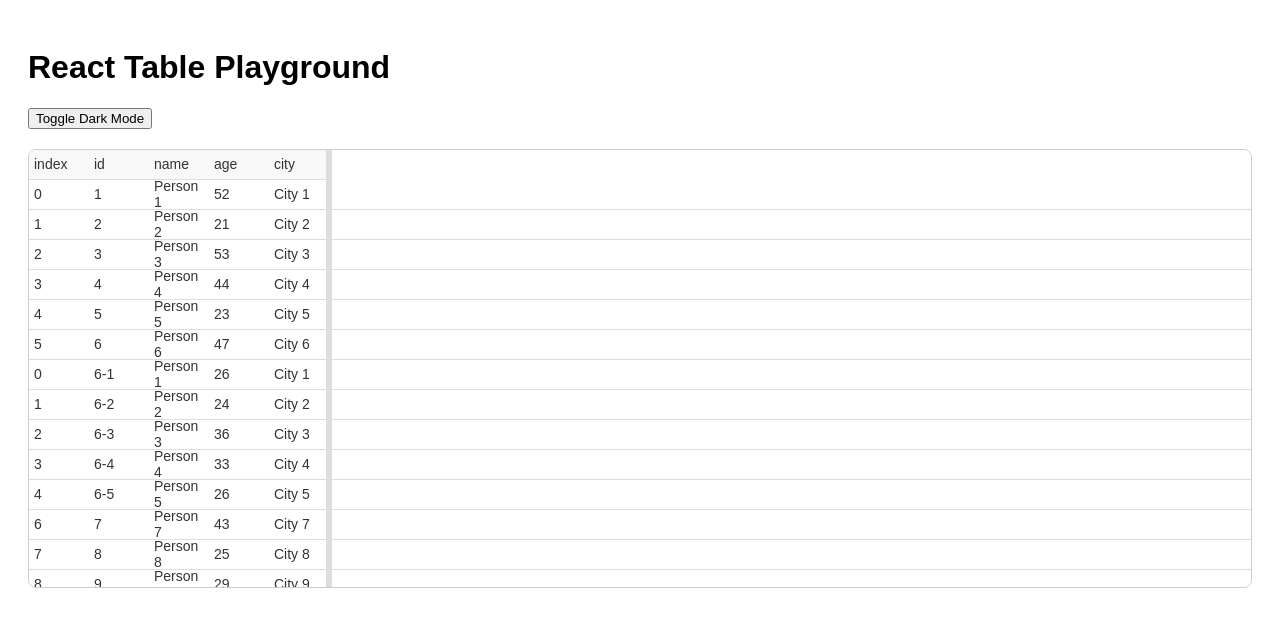
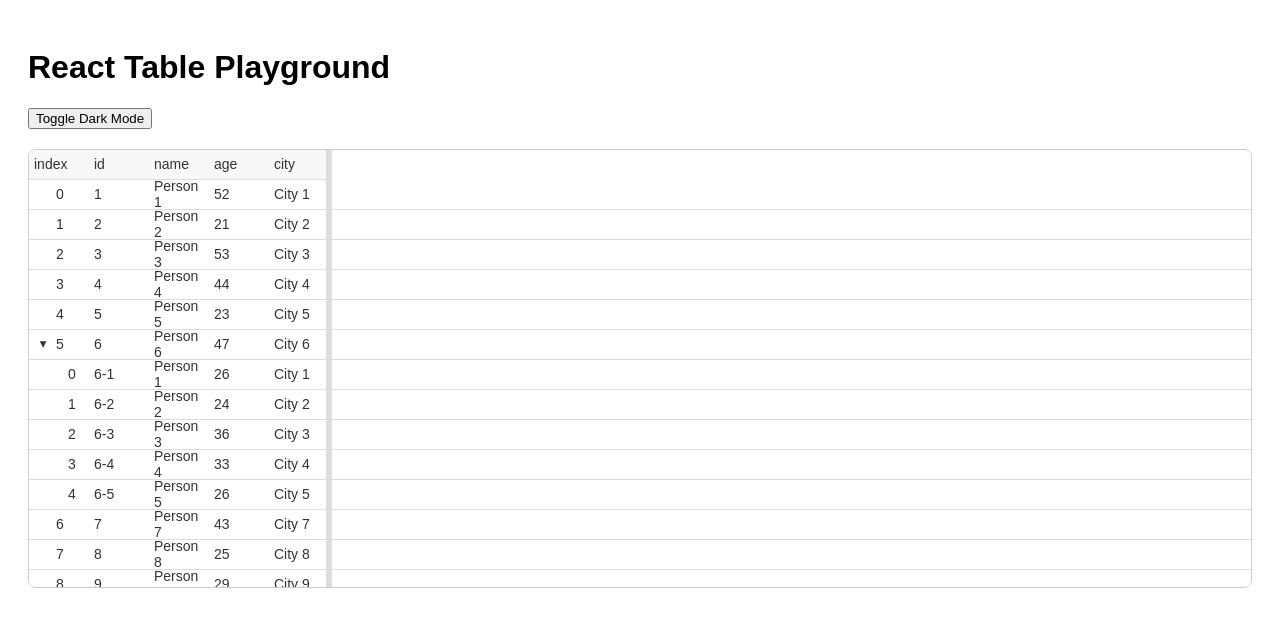
Before and after one commit to toni-erh/react-table-timeline, a React (Vite) app: page / in a window 1280 px wide. Shown: the top 626 px of the page. Built offline with nearby package versions, Linux system fonts and the light colour scheme.

Commit message:
added expansion toggeling & tree level indent

```diff
--- a/src/Table.css
+++ b/src/Table.css
@@ -12,6 +12,7 @@
   --table-cell-padding: 0 5px;
   --table-font-family: sans-serif;
   --table-font-size: 14px;
+  --tree-indent-step: 12px;
 }
 
 .table-container {
--- a/src/Table.tsx
+++ b/src/Table.tsx
@@ -6,6 +6,7 @@ import { TableHeader } from './components/TableHeader';
 import { TableBody } from './components/TableBody';
 import { ResizeHandle } from './components/ResizeHandle';
 import './Table.css';
+import { RowExpansionProvider } from './context/RowExpansionContext';
 
 export const Table = <TableRow extends TableRowBase = TableRowBase>({
   columns,
@@ -18,10 +19,12 @@ export const Table = <TableRow extends TableRowBase = TableRowBase>({
   className,
   style,
   renderSkeletonRow,
+  renderExpander,
 }: TableProps<TableRow>) => {
   // Use table expansion hook for tree functionality
   const {
     rowExpansions,
+    setRowExpansions,
     expandedChildCounts,
     expandedRowCount,
     flatRows
@@ -48,6 +51,7 @@ export const Table = <TableRow extends TableRowBase = TableRowBase>({
   };
 
   return (
+    <RowExpansionProvider rowExpansions={rowExpansions} setRowExpansions={setRowExpansions}>
       <div className={`table-container ${className || ''}`} style={containerStyle}>
         <TableHeader columns={columns} leftWidth={leftWidth} />
         <div ref={scrollContainerRef} style={{ overflowY: 'auto', height: `calc(100% - ${lineHeight}px)`, display: 'flex' }}>
@@ -59,7 +63,7 @@ export const Table = <TableRow extends TableRowBase = TableRowBase>({
             maxWidth: 800,
             backgroundImage: `repeating-linear-gradient(to bottom, transparent, transparent calc(var(--table-line-height) - var(--table-border-width)), var(--table-border-color) var(--table-border-width), var(--table-border-color) var(--table-line-height))`
           }}>
-          <TableBody preparedRows={preparedRows} columns={columns} lineHeight={lineHeight} renderSkeletonRow={renderSkeletonRow} />
+            <TableBody preparedRows={preparedRows} columns={columns} lineHeight={lineHeight} renderSkeletonRow={renderSkeletonRow} renderExpander={renderExpander} />
           </div>
           <div
             style={{
@@ -79,5 +83,6 @@ export const Table = <TableRow extends TableRowBase = TableRowBase>({
           handleMouseDown={handleMouseDown}
         />
       </div>
+    </RowExpansionProvider>
   );
 };
--- a/src/components/TableBody.tsx
+++ b/src/components/TableBody.tsx
@@ -2,21 +2,22 @@
 import { TableRow } from './TableRow';
 import { SkeletonRow } from './SkeletonRow';
 import { isDataRow } from '../utils/virtualizationUtils';
-import type { PreparedRow, TableRowBase } from '../types/tableTypes';
+import type { PreparedRow, TableRowBase, RenderExpanderParams } from '../types/tableTypes';
 
 interface TableBodyProps<T extends TableRowBase> {
   preparedRows: PreparedRow<T>[];
   columns: string[];
   lineHeight: number;
   renderSkeletonRow?: () => React.ReactNode;
+  renderExpander?: (params: RenderExpanderParams<T>) => React.ReactNode;
 }
 
-export const TableBody = <T extends TableRowBase>({ preparedRows, columns, lineHeight, renderSkeletonRow }: TableBodyProps<T>) => {
+export const TableBody = <T extends TableRowBase>({ preparedRows, columns, lineHeight, renderSkeletonRow, renderExpander }: TableBodyProps<T>) => {
   return (
     <>
       {preparedRows.map((row, index) =>
         isDataRow(row) ? (
-          <TableRow key={row.id} row={row} columns={columns} />
+          <TableRow key={row.id} row={row} columns={columns} renderExpander={renderExpander} />
         ) : (
           renderSkeletonRow ? (
             <div key={`skeleton_${index}`} style={{ height: `${lineHeight}px` }}>
--- a/src/components/TableRow.tsx
+++ b/src/components/TableRow.tsx
@@ -1,18 +1,70 @@
 import React from 'react';
-import type { TableRowBase } from '../types/tableTypes';
+import type { TableRowBase, RenderExpanderParams } from '../types/tableTypes';
 import { TableCell } from './TableCell';
+import { useRowExpansion } from '../context/RowExpansionContext';
 
 interface TableRowProps<T extends TableRowBase> {
   row: T;
   columns: string[];
+  renderExpander?: (params: RenderExpanderParams<T>) => React.ReactNode;
 }
 
-export const TableRow = <T extends TableRowBase>({ row, columns }: TableRowProps<T>) => {
+export const TableRow = <T extends TableRowBase>({ row, columns, renderExpander }: TableRowProps<T>) => {
+  const { isExpanded, toggle, getLevel } = useRowExpansion();
+  const hasChildren = !!row.children?.length;
+  const level = getLevel(row.id);
+  const expanderWidth = 18; // keep text aligned even without children
+  const expanderGap = 4;
   return (
     <div className="table-row">
-      {columns.map((col) => (
+      {columns.map((col, idx) => (
         <TableCell key={col}>
-          {col in row ? (row[col as keyof typeof row] as React.ReactNode) : null}
+          {idx === 0 ? (
+            <div style={{ display: 'flex', alignItems: 'center' }}>
+              <div style={{ width: `calc(var(--tree-indent-step) * ${level})` }} />
+              {hasChildren ? (
+                renderExpander ? (
+                  <div style={{ display: 'flex', alignItems: 'center', marginRight: expanderGap }}
+                       onClick={(e) => e.stopPropagation()}>
+                    {renderExpander({
+                      expanded: isExpanded(row.id),
+                      hasChildren,
+                      toggle: () => toggle(row.id),
+                      level,
+                      row,
+                    })}
+                  </div>
+                ) : (
+                  <button
+                    type="button"
+                    aria-label={isExpanded(row.id) ? 'Collapse row' : 'Expand row'}
+                    onClick={(e) => { e.stopPropagation(); toggle(row.id); }}
+                    style={{
+                      color: 'var(--table-text-color)',
+                      width: expanderWidth,
+                      height: expanderWidth,
+                      lineHeight: `${expanderWidth}px`,
+                      textAlign: 'center',
+                      cursor: 'pointer',
+                      background: 'transparent',
+                      border: 'none',
+                      padding: 0,
+                      userSelect: 'none',
+                      marginRight: expanderGap,
+                    }}
+                  >
+                    {isExpanded(row.id) ? '▾' : '▸'}
+                  </button>
+                )
+              ) : (
+                // keep alignment for leaf rows by reserving expander width
+                <div style={{ width: expanderWidth + expanderGap }} />
+              )}
+              {col in row ? (row[col as keyof typeof row] as React.ReactNode) : null}
+            </div>
+          ) : (
+            col in row ? (row[col as keyof typeof row] as React.ReactNode) : null
+          )}
         </TableCell>
       ))}
     </div>
--- /dev/null
+++ b/src/context/RowExpansionContext.tsx
@@ -0,0 +1,109 @@
+import React from 'react';
+import type { RowExpansions } from '../types/tableTypes';
+import { toggleExpansion as toggleExpansionUtil } from '../utils/treeUtils';
+
+export interface RowExpansionContextValue {
+  rowExpansions: RowExpansions;
+  setRowExpansions: React.Dispatch<React.SetStateAction<RowExpansions>>;
+  isExpanded: (id: string) => boolean;
+  toggle: (id: string) => void;
+  expand: (id: string) => void;
+  collapse: (id: string) => void;
+  getLevel: (id: string) => number;
+}
+
+const defaultValue: RowExpansionContextValue = {
+  rowExpansions: new Map<string, { isExpanded: boolean; childrenIds: string[]; parentId: string | undefined }>(),
+  setRowExpansions: () => {},
+  isExpanded: () => false,
+  toggle: () => {},
+  expand: () => {},
+  collapse: () => {},
+  getLevel: () => 0,
+};
+
+export const RowExpansionContext = React.createContext<RowExpansionContextValue>(defaultValue);
+
+interface RowExpansionProviderProps {
+  rowExpansions: RowExpansions;
+  setRowExpansions: React.Dispatch<React.SetStateAction<RowExpansions>>;
+  children: React.ReactNode;
+}
+
+export function RowExpansionProvider({ rowExpansions, setRowExpansions, children }: RowExpansionProviderProps) {
+  const isExpanded = React.useCallback(
+    (id: string) => !!rowExpansions.get(id)?.isExpanded,
+    [rowExpansions]
+  );
+
+  const toggle = React.useCallback(
+    (id: string) => {
+      setRowExpansions((prev) => toggleExpansionUtil(prev, id));
+    },
+    [setRowExpansions]
+  );
+
+  const expand = React.useCallback(
+    (id: string) => {
+      setRowExpansions((prev) => {
+        const exp = prev.get(id);
+        if (!exp || exp.isExpanded) return prev;
+        const next = new Map(prev);
+        next.set(id, { ...exp, isExpanded: true });
+        return next;
+      });
+    },
+    [setRowExpansions]
+  );
+
+  const collapse = React.useCallback(
+    (id: string) => {
+      setRowExpansions((prev) => {
+        const exp = prev.get(id);
+        if (!exp || !exp.isExpanded) return prev;
+        const next = new Map(prev);
+        next.set(id, { ...exp, isExpanded: false });
+        return next;
+      });
+    },
+    [setRowExpansions]
+  );
+
+  // Compute indentation level on demand using parentId; memoized per rowExpansions reference
+  const getLevel = React.useMemo(() => {
+    const cache = new Map<string, number>();
+    const compute = (id: string): number => {
+      const cached = cache.get(id);
+      if (cached !== undefined) return cached;
+      const exp = rowExpansions.get(id);
+      if (!exp || !exp.parentId) {
+        cache.set(id, 0);
+        return 0;
+      }
+      const lvl = 1 + compute(exp.parentId);
+      cache.set(id, lvl);
+      return lvl;
+    };
+    return compute;
+  }, [rowExpansions]);
+
+  const value = React.useMemo<RowExpansionContextValue>(() => ({
+    rowExpansions,
+    setRowExpansions,
+    isExpanded,
+    toggle,
+    expand,
+    collapse,
+    getLevel,
+  }), [rowExpansions, setRowExpansions, isExpanded, toggle, expand, collapse, getLevel]);
+
+  return (
+    <RowExpansionContext.Provider value={value}>
+      {children}
+    </RowExpansionContext.Provider>
+  );
+}
+
+export function useRowExpansion() {
+  return React.useContext(RowExpansionContext);
+}
--- a/src/hooks/useTreeExpansion.ts
+++ b/src/hooks/useTreeExpansion.ts
@@ -3,22 +3,22 @@ import type { TableRowBase, RowExpansions, ExpandedChildCounts } from '../types/
 import { generateInitialExpansions, flattenExpanded } from '../utils/treeUtils';
 import { updateExpandedChildCounts, calculateExpandedRowCount, calculateExpandedChildCounts } from '../utils/expansionUtils';
 
-interface UseTreeExpansionReturn {
+interface UseTreeExpansionReturn<TableRow extends TableRowBase> {
   rowExpansions: RowExpansions;
   setRowExpansions: React.Dispatch<React.SetStateAction<RowExpansions>>;
   expandedChildCounts: ExpandedChildCounts;
   expandedRowCount: number;
-  flatRows: TableRowBase[];
+  flatRows: TableRow[];
 }
 
 /**
  * Hook for managing table row expansion state and calculations
  */
-export function useTreeExpansion(
-  rows: TableRowBase[],
+export function useTreeExpansion<TableRow extends TableRowBase>(
+  rows: TableRow[],
   rowCount: number,
   defaultExpansionDepth?: number
-): UseTreeExpansionReturn {
+): UseTreeExpansionReturn<TableRow> {
   // For tracking which rows are expanded
   const [rowExpansions, setRowExpansions] = React.useState<RowExpansions>(() =>
     generateInitialExpansions(rows, defaultExpansionDepth)
@@ -49,6 +49,6 @@ export function useTreeExpansion(
     setRowExpansions,
     expandedChildCounts,
     expandedRowCount,
-    flatRows
+    flatRows: flatRows as TableRow[]
   };
 }
--- a/src/utils/treeUtils.ts
+++ b/src/utils/treeUtils.ts
@@ -80,3 +80,13 @@ export function flattenExpanded(
     ...row.children.flatMap(child => flattenExpanded(child, expansions))
   ];
 }
+
+export function toggleExpansion(expansions: RowExpansions, rowId: string): RowExpansions {
+  const expansion = expansions.get(rowId);
+  if (!expansion) return expansions;
+
+  return new Map(expansions).set(rowId, {
+    ...expansion,
+    isExpanded: !expansion.isExpanded
+  });
+}
```
Also changed, not shown: src/types/tableTypes.ts (+9 -0 lines), 2 other files (tests, documents, lock files or other folders). Lines whose indentation alone changed are shown as unchanged.
